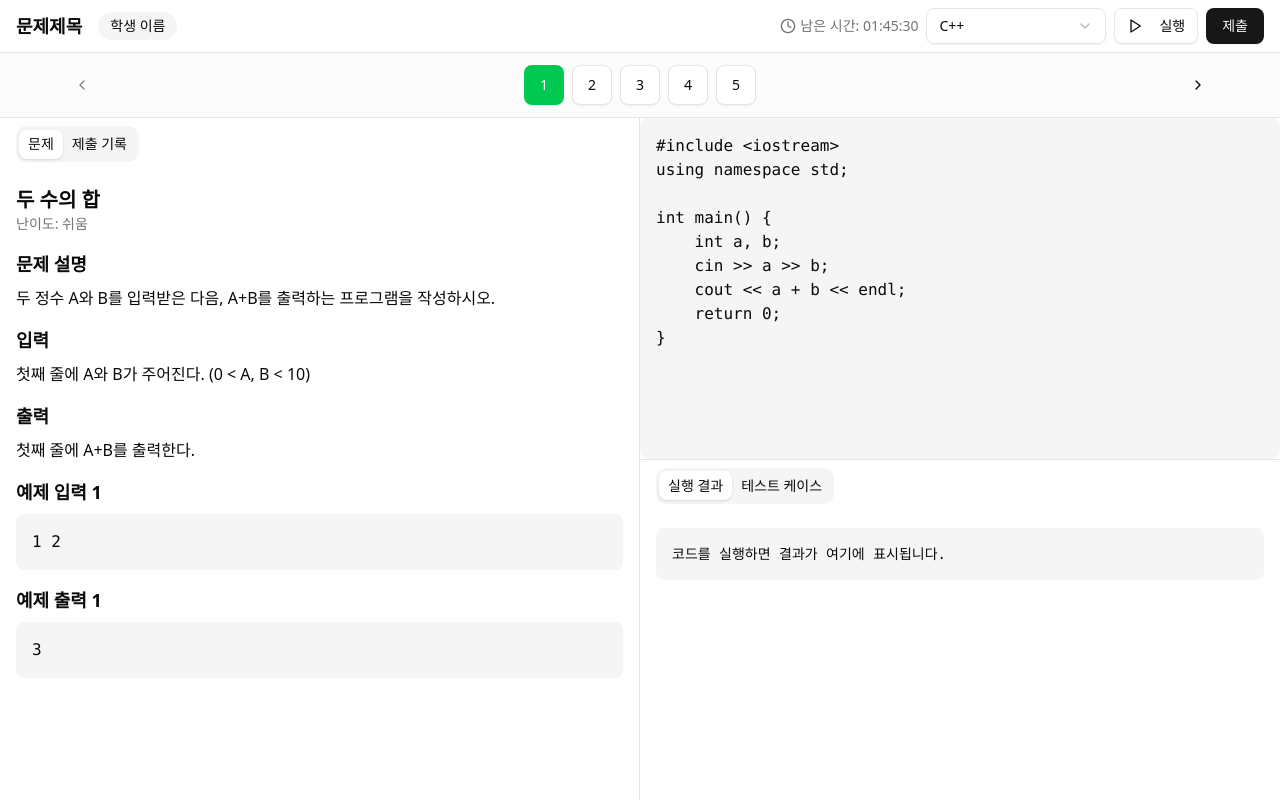
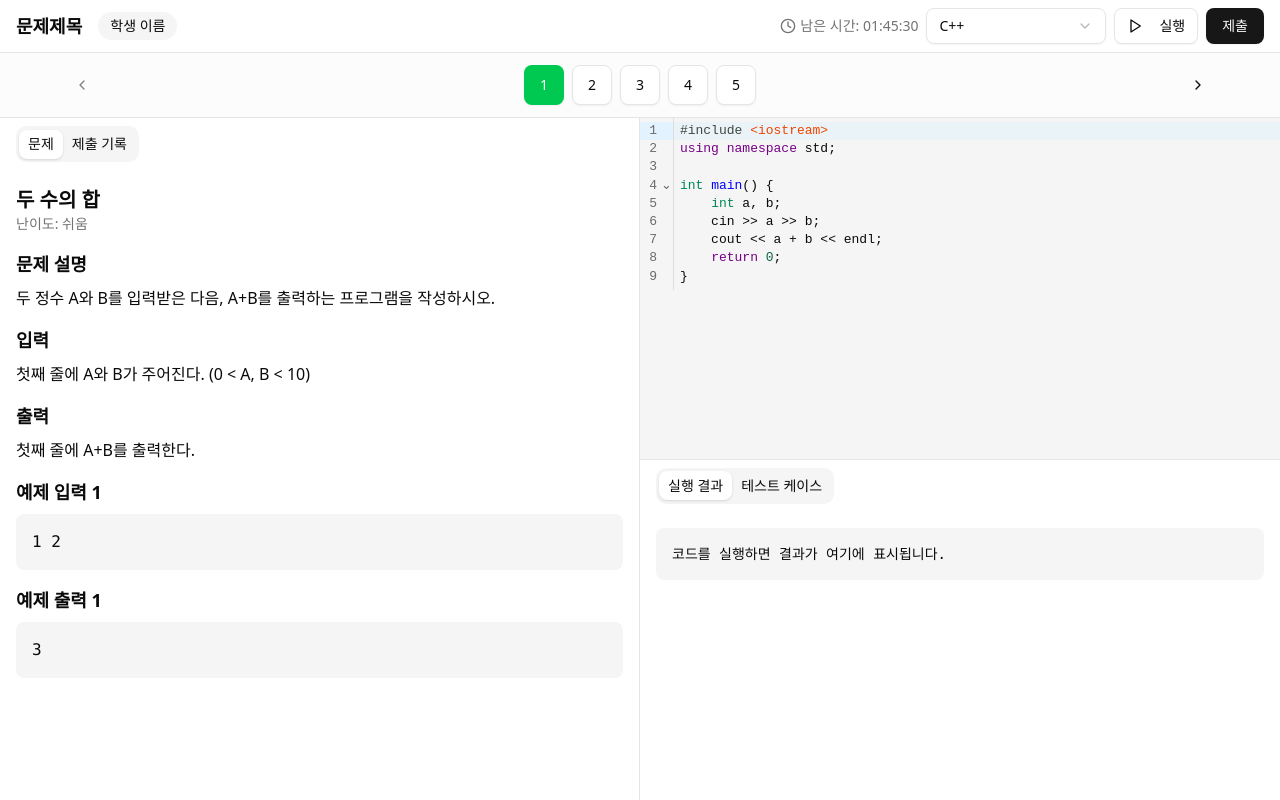
Before and after one commit to kommiter/cheatjudge, a React (Vite) app: page /exam in a window 1280 px wide. Built offline with nearby package versions, Linux system fonts and the light colour scheme.

Commit message:
feat: CodeEditor 컴포넌트 (#5)

```diff
--- a/package.json
+++ b/package.json
@@ -17,6 +17,8 @@
     ]
   },
   "dependencies": {
+    "@codemirror/lang-cpp": "^6.0.2",
+    "@codemirror/state": "^6.5.2",
     "@radix-ui/react-select": "^2.1.6",
     "@radix-ui/react-slot": "^1.1.2",
     "@radix-ui/react-tabs": "^1.1.3",
@@ -25,6 +27,7 @@
     "@tanstack/react-query": "^5.68.0",
     "class-variance-authority": "^0.7.1",
     "clsx": "^2.1.1",
+    "codemirror": "^6.0.1",
     "ky": "^1.7.5",
     "lucide-react": "^0.482.0",
     "next-themes": "^0.4.6",
--- /dev/null
+++ b/src/components/common/CodeEditor.tsx
@@ -0,0 +1,58 @@
+import { useEffect, useRef, useState } from 'react'
+import { EditorView, basicSetup } from 'codemirror'
+import { EditorState } from '@codemirror/state'
+import { cpp } from '@codemirror/lang-cpp'
+import { cn } from '@/lib/utils.ts'
+
+interface CodeEditorProps {
+  initialCode?: string
+  onChange?: (code: string) => void
+  className?: string
+}
+
+export function CodeEditor({
+  initialCode = '',
+  onChange,
+  className = '',
+}: CodeEditorProps) {
+  const editorRef = useRef<HTMLDivElement>(null)
+  const [, setEditorView] = useState<EditorView | null>(null)
+
+  useEffect(() => {
+    if (!editorRef.current) return
+
+    // 에디터 설정
+    const startState = EditorState.create({
+      doc: initialCode,
+      extensions: [
+        basicSetup,
+        cpp(),
+        EditorView.updateListener.of((update) => {
+          if (update.docChanged && onChange) {
+            onChange(update.state.doc.toString())
+          }
+        }),
+      ],
+    })
+
+    // 에디터 생성
+    const view = new EditorView({
+      state: startState,
+      parent: editorRef.current,
+    })
+
+    setEditorView(view)
+
+    return () => {
+      view.destroy()
+    }
+    // eslint-disable-next-line react-hooks/exhaustive-deps
+  }, [])
+
+  return (
+    <div
+      ref={editorRef}
+      className={cn('h-full w-full overflow-auto', className)}
+    />
+  )
+}
--- a/src/pages/User/Exam.tsx
+++ b/src/pages/User/Exam.tsx
@@ -28,6 +28,7 @@ import {
   SelectTrigger,
   SelectValue,
 } from '@/components/ui/select.tsx'
+import { CodeEditor } from '@/components/common/CodeEditor.tsx'
 
 interface TestResult {
   id: number
@@ -378,14 +379,8 @@ int main() {
         </div>
 
         <div className="flex flex-col">
-          <div className="flex-1 border-b">
-            <div className="h-full rounded-md bg-muted p-4 font-mono">
-              <textarea
-                className="h-full w-full resize-none bg-transparent outline-none"
-                value={code}
-                onChange={(e) => setCode(e.target.value)}
-              />
-            </div>
+          <div className="flex-1 border-b bg-muted">
+            <CodeEditor initialCode={code} onChange={setCode} />
           </div>
 
           <div className="flex-1">
```
Also changed, not shown: 1 other file (tests, documents, lock files or other folders).
